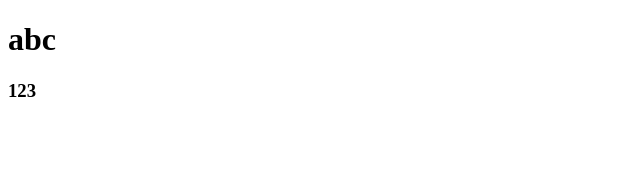
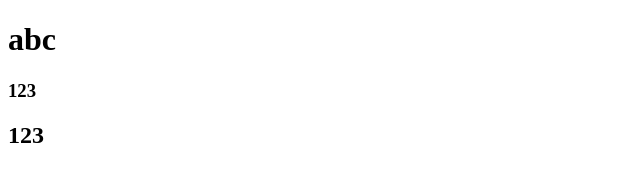
Before and after one commit to Shaozecheng-hash/git.demo, a plain HTML site: page index.html in a window 1280 px wide. Shown: the full height of the page, 0-640 px from the left. Drawn offline with Linux system fonts and the light colour scheme.

Commit message:
third save

```diff
--- a/index.html
+++ b/index.html
@@ -8,6 +8,6 @@
 <body>
     <h1>abc</h1>
     <h3>123</h3>
-    <h2></h2>
+    <h2>123</h2>
 </body>
 </html>
```
